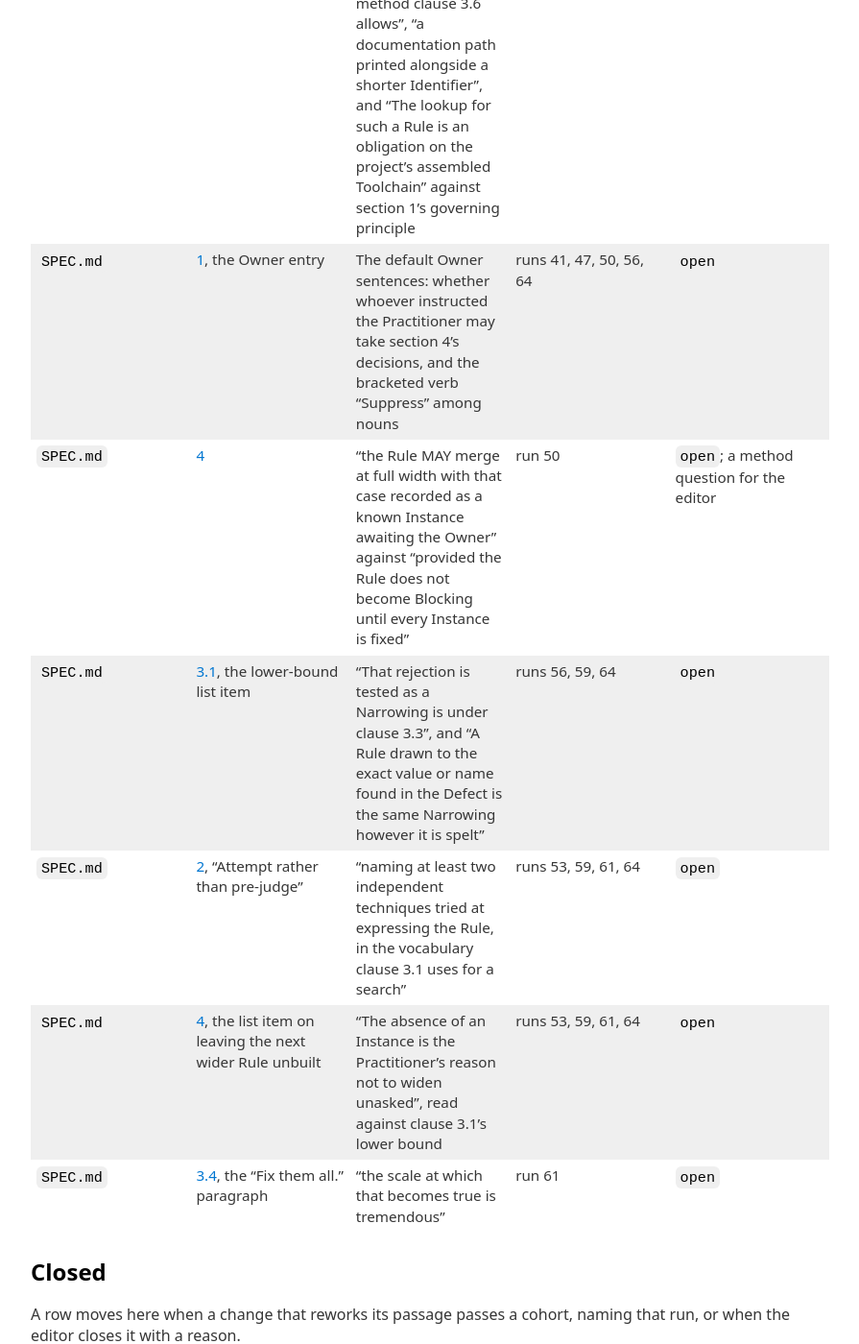
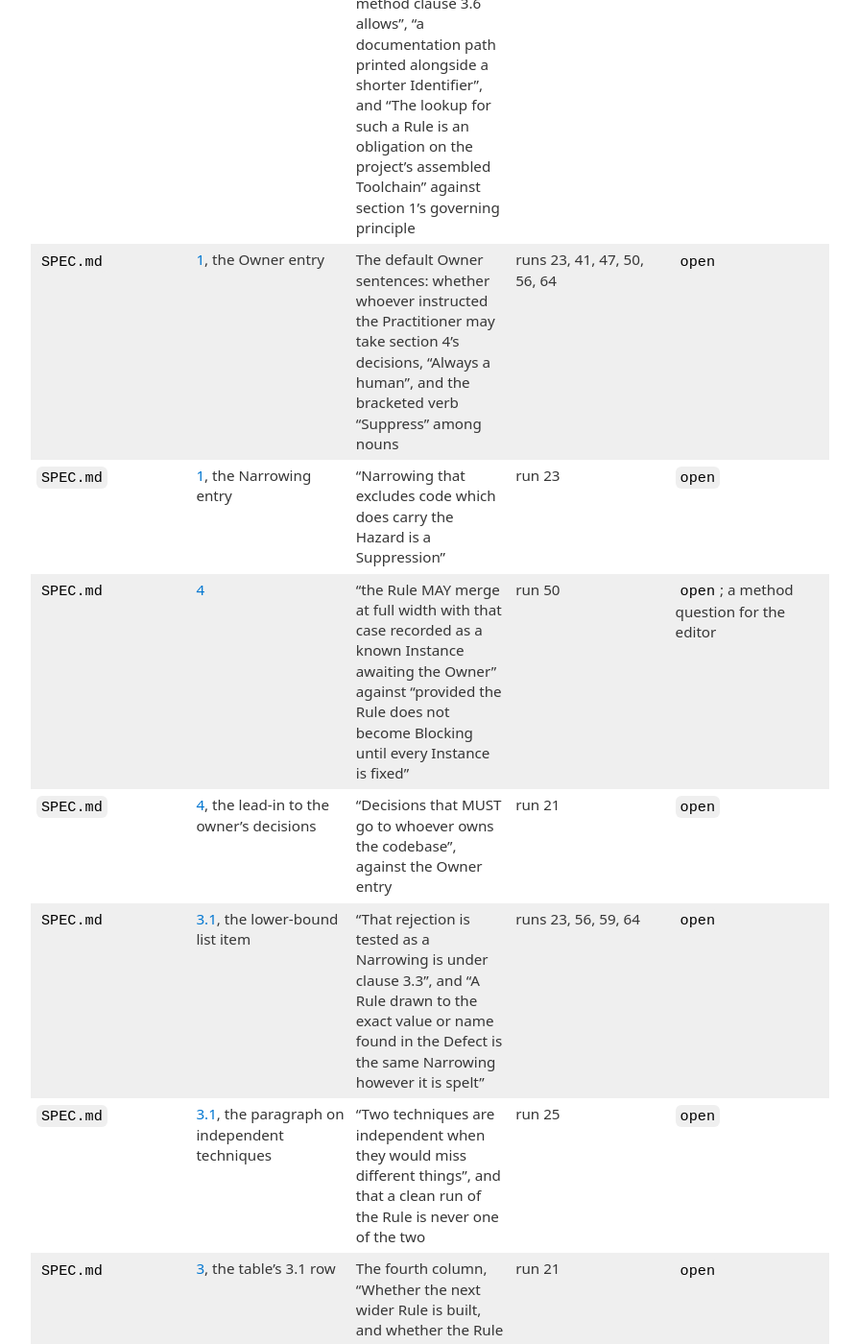
Before and after one commit to Defence-Before-Fix/defence-before-fix.github.io, a Jekyll site: the page built from acceptance/ROUTED.md, in a window 1280 px wide and 1400 px high, scrolled down 2211 px. Shown: the whole window at 96% size, without its empty margins (192-1087 px from the left). Built offline with Jekyll 4.4.1, drawn with Linux system fonts in a browser that asks for light colours; our own code applies the rules of GitHub Pages for plain Markdown files; some of the changed text lies outside the part shown.

Commit message:
Routed findings: rows from runs 19 to 30, two closed by defined-terms run 64
acceptance/ROUTED.md gains the passages runs 19 to 30 on the semantic-detectors change named
in text that change no longer touches (the Narrowing entry, section 4's lead-in to the
owner's decisions, clause 3.1's paragraph on independent techniques and the section 3 table's
3.1 row), notes those runs on the rows they raised again, and closes the method's two-bounds
paragraph and bundled-defence paragraph by editor/defined-terms's run 64.

Co-Authored-By: Claude Fable 5.1 <noreply@anthropic.com>

```diff
--- a/acceptance/ROUTED.md
+++ b/acceptance/ROUTED.md
@@ -25,22 +25,28 @@ untouched text of the change those runs tested, and are listed here so that they
 | `TOOLING-SPEC.md`  | [9](../TOOLING-SPEC.md#9-conformance)                                                                                                                                                                                                                                                                                        | "A Toolchain Conforms with Agent support if, in addition, it satisfies section 7", where section 7 holds only SHOULDs                                                                                                                                                                    | run 57                      | `editor/toolchain-contradictions`        |
 | `TOOLING-SPEC.md`  | [5.3](../TOOLING-SPEC.md#53-a-projects-own-defences-must-appear-in-the-listing-alongside-bundled-ones)                                                                                                                                                                                                                       | "Where such a Defence is not expressible in the Toolchain's own Detectors, its entry MAY be sourced from wherever it is enabled": what "such a Defence" and "its entry" refer to                                                                                                         | run 52                      | `open`                                   |
 | `TOOLING-SPEC.md`  | [6.2](../TOOLING-SPEC.md#62-every-exception-in-the-project-record-must-carry-a-written-justification-that-names-the-hazard-and-the-scope-and-the-toolchain-must-reject-a-generic-one)                                                                                                                                        | The heading, "the toolchain MUST reject a generic one", and the paragraph "The Toolchain MUST reject a justification that could be pasted onto any Exception unchanged, by a check it documents": whether the check must test that the hazard and the scope are named                    | run 67                      | `open`                                   |
-| `DETECTOR-SPEC.md` | [6.1](../DETECTOR-SPEC.md#61-the-detector-must-provide-a-mechanism-that-resolves-a-printed-identifier-to-its-documentation)                                                                                                                                                                                                  | The "For a project's own Rule" paragraph: its URL sentence, "as method clause 3.6 allows", "a documentation path printed alongside a shorter Identifier", and "The lookup for such a Rule is an obligation on the project's assembled Toolchain" against section 1's governing principle | runs 63, 66                 | `open`                                   |
-| `SPEC.md`          | [1](../SPEC.md#1-terminology), the Owner entry                                                                                                                                                                                                                                                                               | The default Owner sentences: whether whoever instructed the Practitioner may take section 4's decisions, and the bracketed verb "Suppress" among nouns                                                                                                                                   | runs 41, 47, 50, 56, 64     | `open`                                   |
+| `DETECTOR-SPEC.md` | [6.1](../DETECTOR-SPEC.md#61-the-detector-must-provide-a-mechanism-that-resolves-a-printed-identifier-to-its-documentation)                                                                                                                                                                                                  | The "For a project's own Rule" paragraph: its URL sentence, "as method clause 3.6 allows", "a documentation path printed alongside a shorter Identifier", and "The lookup for such a Rule is an obligation on the project's assembled Toolchain" against section 1's governing principle | runs 28, 63, 66             | `open`                                   |
+| `SPEC.md`          | [1](../SPEC.md#1-terminology), the Owner entry                                                                                                                                                                                                                                                                               | The default Owner sentences: whether whoever instructed the Practitioner may take section 4's decisions, "Always a human", and the bracketed verb "Suppress" among nouns                                                                                                                 | runs 23, 41, 47, 50, 56, 64 | `open`                                   |
+| `SPEC.md`          | [1](../SPEC.md#1-terminology), the Narrowing entry                                                                                                                                                                                                                                                                           | "Narrowing that excludes code which does carry the Hazard is a Suppression"                                                                                                                                                                                                              | run 23                      | `open`                                   |
 | `SPEC.md`          | [4](../SPEC.md#4-authority-which-decisions-belong-to-whom)                                                                                                                                                                                                                                                                   | "the Rule MAY merge at full width with that case recorded as a known Instance awaiting the Owner" against "provided the Rule does not become Blocking until every Instance is fixed"                                                                                                     | run 50                      | `open`; a method question for the editor |
-| `SPEC.md`          | [3.1](../SPEC.md#31-attribute-the-defect-to-a-class), the lower-bound list item                                                                                                                                                                                                                                              | "That rejection is tested as a Narrowing is under clause 3.3", and "A Rule drawn to the exact value or name found in the Defect is the same Narrowing however it is spelt"                                                                                                               | runs 56, 59, 64             | `open`                                   |
-| `SPEC.md`          | [2](../SPEC.md#2-when-the-method-applies), "Attempt rather than pre-judge"                                                                                                                                                                                                                                                   | "naming at least two independent techniques tried at expressing the Rule, in the vocabulary clause 3.1 uses for a search"                                                                                                                                                                | runs 53, 59, 61, 64         | `open`                                   |
-| `SPEC.md`          | [4](../SPEC.md#4-authority-which-decisions-belong-to-whom), the list item on leaving the next wider Rule unbuilt                                                                                                                                                                                                             | "The absence of an Instance is the Practitioner's reason not to widen unasked", read against clause 3.1's lower bound                                                                                                                                                                    | runs 53, 59, 61, 64         | `open`                                   |
-| `SPEC.md`          | [3.4](../SPEC.md#34-sweep-the-codebase-then-fix-every-instance), the "Fix them all." paragraph                                                                                                                                                                                                                               | "the scale at which that becomes true is tremendous"                                                                                                                                                                                                                                     | run 61                      | `open`                                   |
+| `SPEC.md`          | [4](../SPEC.md#4-authority-which-decisions-belong-to-whom), the lead-in to the owner's decisions                                                                                                                                                                                                                             | "Decisions that MUST go to whoever owns the codebase", against the Owner entry                                                                                                                                                                                                           | run 21                      | `open`                                   |
+| `SPEC.md`          | [3.1](../SPEC.md#31-attribute-the-defect-to-a-class), the lower-bound list item                                                                                                                                                                                                                                              | "That rejection is tested as a Narrowing is under clause 3.3", and "A Rule drawn to the exact value or name found in the Defect is the same Narrowing however it is spelt"                                                                                                               | runs 23, 56, 59, 64         | `open`                                   |
+| `SPEC.md`          | [3.1](../SPEC.md#31-attribute-the-defect-to-a-class), the paragraph on independent techniques                                                                                                                                                                                                                                | "Two techniques are independent when they would miss different things", and that a clean run of the Rule is never one of the two                                                                                                                                                         | run 25                      | `open`                                   |
+| `SPEC.md`          | [3](../SPEC.md#3-the-method), the table's 3.1 row                                                                                                                                                                                                                                                                            | The fourth column, "Whether the next wider Rule is built, and whether the Rule stays narrower than the search showed"                                                                                                                                                                    | run 21                      | `open`                                   |
+| `SPEC.md`          | [2](../SPEC.md#2-when-the-method-applies), "Attempt rather than pre-judge"                                                                                                                                                                                                                                                   | "naming at least two independent techniques tried at expressing the Rule, in the vocabulary clause 3.1 uses for a search"                                                                                                                                                                | runs 19, 29, 53, 59, 61, 64 | `open`                                   |
+| `SPEC.md`          | [4](../SPEC.md#4-authority-which-decisions-belong-to-whom), the list item on leaving the next wider Rule unbuilt                                                                                                                                                                                                             | "The absence of an Instance is the Practitioner's reason not to widen unasked", read against clause 3.1's lower bound                                                                                                                                                                    | runs 21, 53, 59, 61, 64     | `open`                                   |
+| `SPEC.md`          | [3.4](../SPEC.md#34-sweep-the-codebase-then-fix-every-instance), the "Fix them all." paragraph                                                                                                                                                                                                                               | "the scale at which that becomes true is tremendous"                                                                                                                                                                                                                                     | runs 19, 61                 | `open`                                   |
 
 ## Closed
 
 A row moves here when a change that reworks its passage passes a cohort, naming that run, or
 when the editor closes it with a reason.
 
-| Document           | Clause                                                                                                                                              | Passage                                                                                                                                                    | Raised by                   | Closed by                            |
-| ------------------ | --------------------------------------------------------------------------------------------------------------------------------------------------- | ---------------------------------------------------------------------------------------------------------------------------------------------------------- | --------------------------- | ------------------------------------ |
-| `DETECTOR-SPEC.md` | [7.1](../DETECTOR-SPEC.md#71-a-detector-may-offer-an-inline-suppression-route-but-must-make-it-detectable-or-disableable)                           | "by a Rule the project can write in the Detector itself", read as the project editing the detector's own source, against clause 4.1's bespoke rules        | runs 36, 42, 45, 48, 51, 54 | `editor/detector-route-rule`, run 66 |
-| `DETECTOR-SPEC.md` | [8.1](../DETECTOR-SPEC.md#81-a-maintainer-may-declare-the-version-of-this-document-the-detector-conforms-to-and-the-declaration-records-known-gaps) | "MUST record that gap alongside the version it declares" against "The declaration is optional."                                                            | runs 39, 42                 | `editor/detector-route-rule`, run 66 |
-| `DETECTOR-SPEC.md` | [5.3](../DETECTOR-SPEC.md#53-the-result-must-reach-the-practitioner-in-the-output-of-the-command-they-ran)                                          | "the location of the remainder": what the remainder is when the summary prints every finding                                                               | run 32                      | `editor/detector-route-rule`, run 66 |
-| `DETECTOR-SPEC.md` | [6.1](../DETECTOR-SPEC.md#61-the-detector-must-provide-a-mechanism-that-resolves-a-printed-identifier-to-its-documentation)                         | The "For a Bundled rule" paragraph's sentence on a Message that carries its own documentation path, against the clause's mechanism keyed on the Identifier | run 54                      | `editor/detector-route-rule`, run 66 |
+| Document           | Clause                                                                                                                                              | Passage                                                                                                                                                       | Raised by                                   | Closed by                            |
+| ------------------ | --------------------------------------------------------------------------------------------------------------------------------------------------- | ------------------------------------------------------------------------------------------------------------------------------------------------------------- | ------------------------------------------- | ------------------------------------ |
+| `DETECTOR-SPEC.md` | [7.1](../DETECTOR-SPEC.md#71-a-detector-may-offer-an-inline-suppression-route-but-must-make-it-detectable-or-disableable)                           | "by a Rule the project can write in the Detector itself", read as the project editing the detector's own source, against clause 4.1's bespoke rules           | runs 20, 22, 24, 30, 36, 42, 45, 48, 51, 54 | `editor/detector-route-rule`, run 66 |
+| `DETECTOR-SPEC.md` | [8.1](../DETECTOR-SPEC.md#81-a-maintainer-may-declare-the-version-of-this-document-the-detector-conforms-to-and-the-declaration-records-known-gaps) | "MUST record that gap alongside the version it declares" against "The declaration is optional."                                                               | runs 20, 30, 39, 42                         | `editor/detector-route-rule`, run 66 |
+| `DETECTOR-SPEC.md` | [5.3](../DETECTOR-SPEC.md#53-the-result-must-reach-the-practitioner-in-the-output-of-the-command-they-ran)                                          | "the location of the remainder": what the remainder is when the summary prints every finding                                                                  | run 32                                      | `editor/detector-route-rule`, run 66 |
+| `DETECTOR-SPEC.md` | [6.1](../DETECTOR-SPEC.md#61-the-detector-must-provide-a-mechanism-that-resolves-a-printed-identifier-to-its-documentation)                         | The "For a Bundled rule" paragraph's sentence on a Message that carries its own documentation path, against the clause's mechanism keyed on the Identifier    | runs 20, 54                                 | `editor/detector-route-rule`, run 66 |
+| `SPEC.md`          | [3.1](../SPEC.md#31-attribute-the-defect-to-a-class), the paragraph on the two bounds                                                               | "Both bounds measure breadth within one level; the level itself is a separate question, answered against the report."                                         | runs 19, 56                                 | `editor/defined-terms`, run 64       |
+| `SPEC.md`          | [3.5](../SPEC.md#35-enforce-permanently-and-block), the paragraph on a bundled defence                                                              | "For a Bundled defence, the project whose entry point demonstrates it is any project the Toolchain is genuinely installed into", and its substitutes sentence | runs 25, 29, 53, 59                         | `editor/defined-terms`, run 64       |
```
Also changed, not shown: other parts of acceptance/ROUTED.md (+1 -1 lines).
